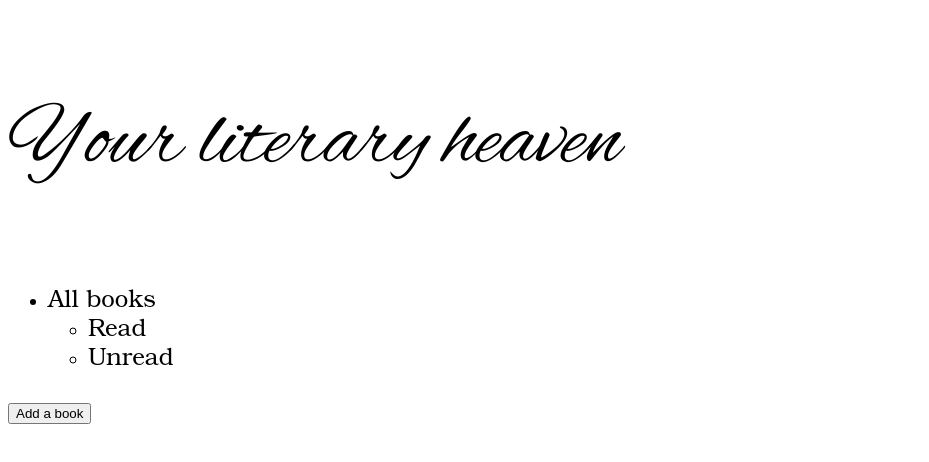
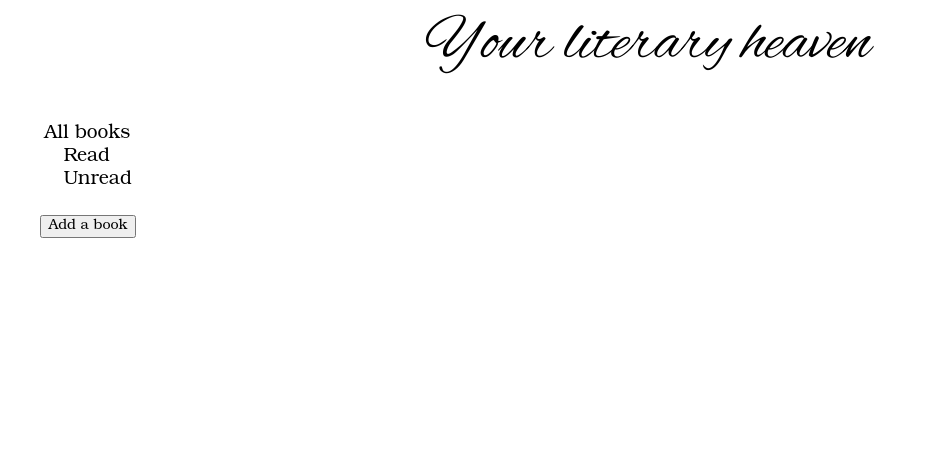
Before and after one commit to Vredina-Karedina/library, a plain HTML site: page index.html in a window 1280 px wide. Shown: the whole page, without its empty margins (0-929 px from the left). Drawn offline with Linux system fonts and the light colour scheme.

Commit message:
Add page layout styles and adjust font sizes

```diff
--- a/index.html
+++ b/index.html
@@ -29,7 +29,7 @@
 
             <div id="books-section"></div>
 
-            <div id="right-sidebar"></div>
+            <aside></aside>
         </main>
     </body>
 </html>
--- a/style.css
+++ b/style.css
@@ -13,11 +13,13 @@ global styles
 body {
   font-family: Superclarendon, 'Bookman Old Style', 'URW Bookman', 'URW Bookman L', 'Georgia Pro', Georgia, serif;
   font-weight: normal;
-  font-size: 1.5rem;
+  font-size: 1.2rem;
   height: 100vh;
   width: 100vw;
   overflow: hidden;
   user-select: none;
+  display: flex;
+  flex-direction: column;
 }
 
 
@@ -26,17 +28,66 @@ body {
 ============*/
 header {
   font-family: 'alex_brushregular', Georgia, serif;
-  font-size: 5.5rem;
+  font-size: clamp(1rem, 10vw, 4rem);
+  height: calc(1.1em + 0.4vh);
+  margin-bottom: 5vh;
+  display: flex;
+  justify-content: center;
+  align-items: center;
+}
+
+main {
+  height: 100%;
+  width: 100%;
+  display: flex;
+  justify-content: space-between;
+}
+
+.left-sidebar{
+  width: calc(6rem + 5vw);
+  display: flex;
+  flex-direction: column;
+  align-items: center;
+}
+
+nav {
+  margin-bottom: 3vh;
+}
+
+.book-section {
+  width: auto;
+  display:flex;
+}
+
+aside {
+  width: calc(5rem + 20vw);
+  display: flex;
 }
 
 /*============
   components
 ============*/
 
+/* lists */
+ul {
+  list-style: none;
+  margin: 0;
+  padding: 0;
+}
+
+.submenu li {
+  margin-left: 1em;
+}
+
+
 /* images */
 
 
 /* buttons */
+.add-book-button {
+  font: inherit;
+  font-size: 0.9rem;
+}
 
 
 /*============
```
